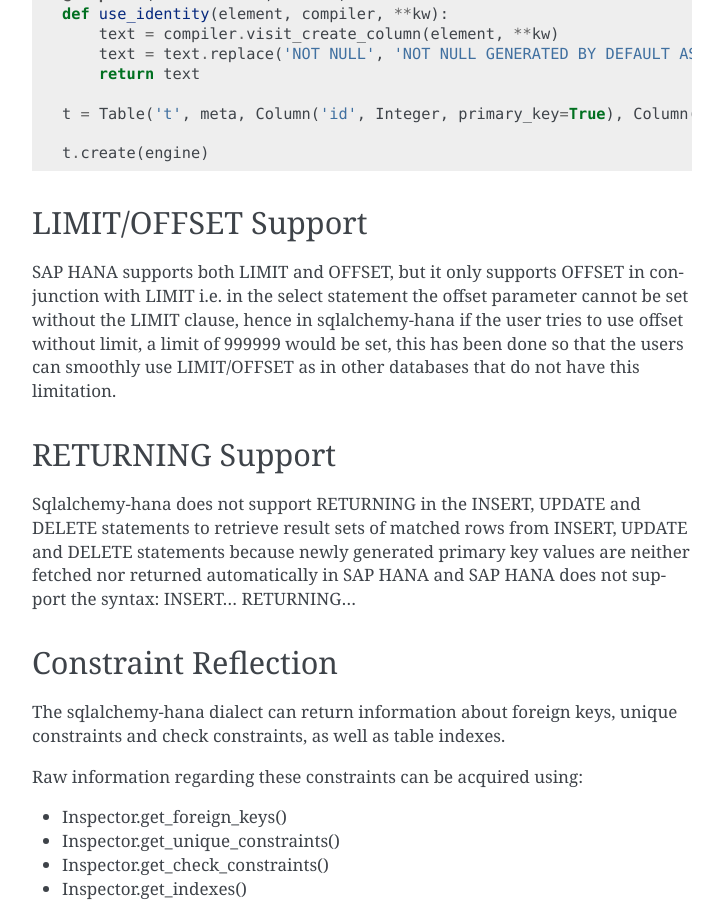
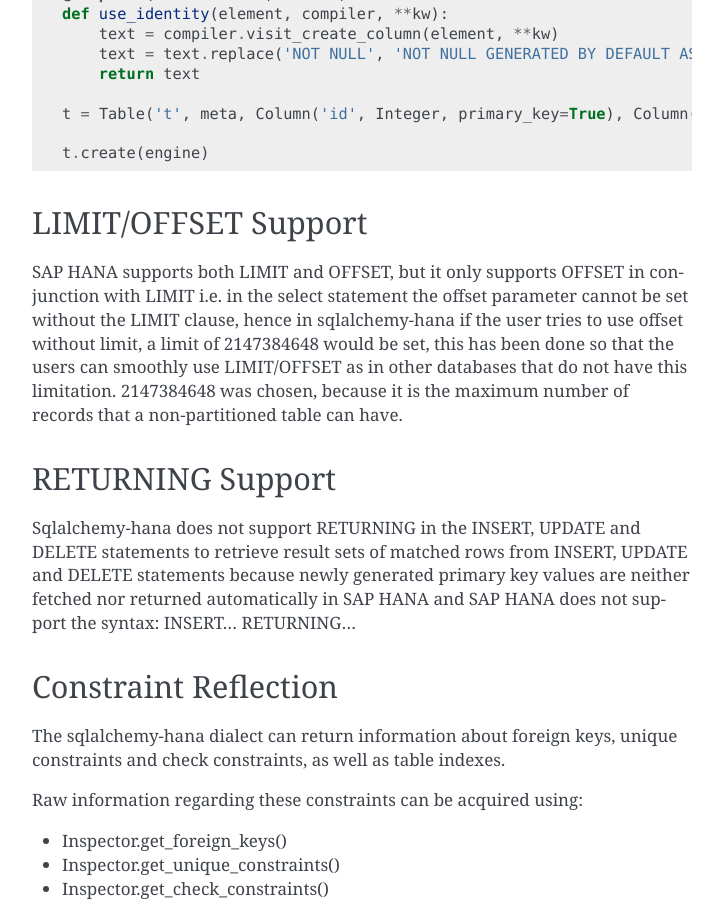
Before and after one commit to SAP/sqlalchemy-hana, a Sphinx documentation site: the page built from docs/index.rst, in a window 1280 px wide and 900 px high, scrolled down 2538 px. Shown: the whole window, without its empty margins (388-1111 px from the left). Built offline with Sphinx 7.4.7, drawn with Linux system fonts in a browser that asks for light colours.

Commit message:
Update the documentation for limit offset.

```diff
--- a/docs/index.rst
+++ b/docs/index.rst
@@ -109,7 +109,7 @@
 LIMIT/OFFSET Support
 --------------------
 
-SAP HANA supports both LIMIT and OFFSET, but it only supports OFFSET in conjunction with LIMIT i.e. in the select statement the oﬀset parameter cannot be set without the LIMIT clause, hence in sqlalchemy-hana if the user tries to use oﬀset without limit, a limit of 999999 would be set, this has been done so that the users can smoothly use LIMIT/OFFSET as in other databases that do not have this limitation.
+SAP HANA supports both LIMIT and OFFSET, but it only supports OFFSET in conjunction with LIMIT i.e. in the select statement the oﬀset parameter cannot be set without the LIMIT clause, hence in sqlalchemy-hana if the user tries to use oﬀset without limit, a limit of 2147384648 would be set, this has been done so that the users can smoothly use LIMIT/OFFSET as in other databases that do not have this limitation. 2147384648 was chosen, because it is the maximum number of records that a non-partitioned table can have.
 
 RETURNING Support
 -----------------
```
